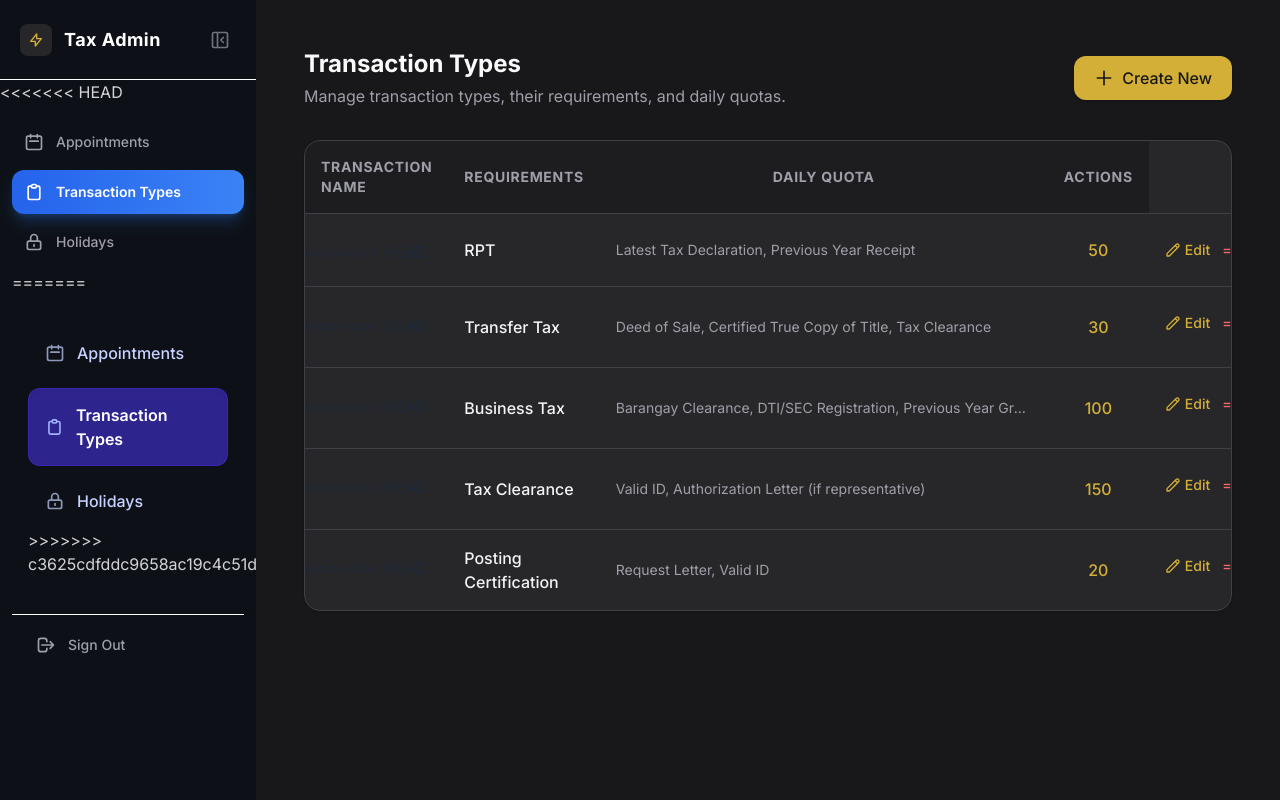
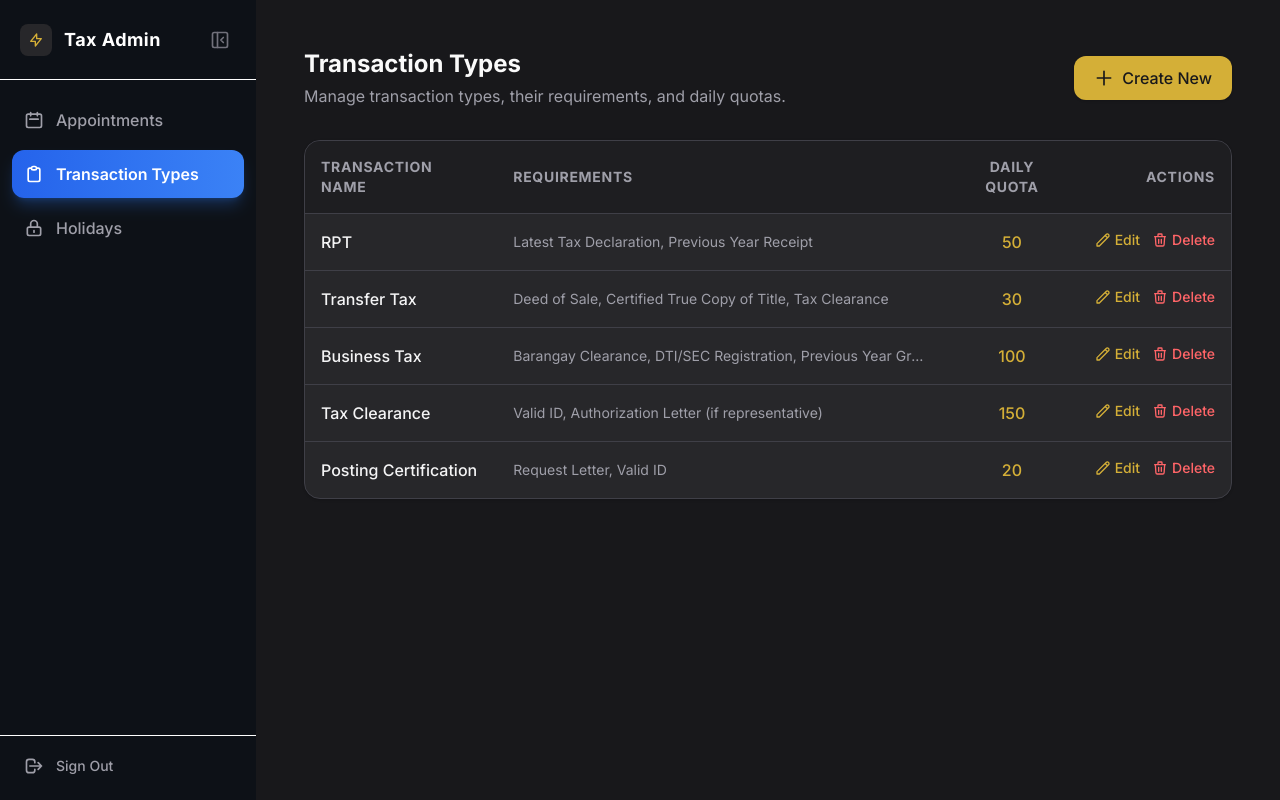
Before and after one commit to Kryoz0512/appointment-system, a PHP site: page /pages/admin/transaction_types.php in a window 1280 px wide. Run offline with PHP 8.4, Linux system fonts and the light colour scheme; a user stored in the database is signed in; data comes from the database, SQL or seed files in the repository.

Commit message:
Resolve merge conflicts in admin sidebar and transaction types

```diff
--- a/includes/admin_sidebar.php
+++ b/includes/admin_sidebar.php
@@ -36,7 +36,6 @@
             </svg>
         </button>
     </div>
-<<<<<<< HEAD
 
     <nav class="flex-1 px-3 py-4 space-y-1.5 overflow-y-auto overflow-x-hidden">
         <?php foreach ($nav_items as $item):
@@ -53,37 +52,12 @@
         </div>
     </div>
 
-    <!-- Icon -->
-    <svg class="relative z-10 w-5 h-5 shrink-0"
-         fill="none"
-         stroke="currentColor"
-         viewBox="0 0 24 24">
+    <svg class="w-5 h-5 shrink-0 relative z-10" fill="none" stroke="currentColor" viewBox="0 0 24 24">
         <?php echo $item['icon']; ?>
     </svg>
-
-    <!-- Label -->
-    <span class="relative z-10 text-sm whitespace-nowrap sidebar-label">
-        <?php echo $item['label']; ?>
-    </span>
-
+    <span class="relative z-10 whitespace-nowrap sidebar-label"><?php echo $item['label']; ?></span>
 </a>
         <?php endforeach; ?>
-=======
-    <nav class="flex-1 px-4 py-8 space-y-2">
-        <a href="dashboard.php" class="w-full flex items-center px-4 py-3.5 rounded-xl transition-all text-left border <?php echo $current_page == 'dashboard.php' ? 'bg-indigo-800/80 text-white font-semibold shadow-inner border-indigo-700/50' : 'text-indigo-200 hover:bg-indigo-800/50 hover:text-white font-medium border-transparent'; ?>">
-            <svg class="w-5 h-5 mr-3 <?php echo $current_page == 'dashboard.php' ? 'text-indigo-300' : 'opacity-70'; ?>" fill="none" stroke="currentColor" viewBox="0 0 24 24"><path stroke-linecap="round" stroke-linejoin="round" stroke-width="2" d="M8 7V3m8 4V3m-9 8h10M5 21h14a2 2 0 002-2V7a2 2 0 00-2-2H5a2 2 0 00-2 2v12a2 2 0 002 2z"></path></svg>
-            Appointments
-        </a>
-        <a href="transaction_types.php" class="w-full flex items-center px-4 py-3.5 rounded-xl transition-all text-left border <?php echo $current_page == 'transaction_types.php' ? 'bg-indigo-800/80 text-white font-semibold shadow-inner border-indigo-700/50' : 'text-indigo-200 hover:bg-indigo-800/50 hover:text-white font-medium border-transparent'; ?>">
-            <svg class="w-5 h-5 mr-3 <?php echo $current_page == 'transaction_types.php' ? 'text-indigo-300' : 'opacity-70'; ?>" fill="none" stroke="currentColor" viewBox="0 0 24 24"><path stroke-linecap="round" stroke-linejoin="round" stroke-width="2" d="M9 5H7a2 2 0 00-2 2v12a2 2 0 002 2h10a2 2 0 002-2V7a2 2 0 00-2-2h-2M9 5a2 2 0 002 2h2a2 2 0 002-2M9 5a2 2 0 012-2h2a2 2 0 012 2"></path></svg>
-            Transaction Types
-        </a>
-
-        <a href="holidays.php" class="w-full flex items-center px-4 py-3.5 rounded-xl transition-all text-left border <?php echo $current_page == 'holidays.php' ? 'bg-indigo-800/80 text-white font-semibold shadow-inner border-indigo-700/50' : 'text-indigo-200 hover:bg-indigo-800/50 hover:text-white font-medium border-transparent'; ?>">
-            <svg class="w-5 h-5 mr-3 <?php echo $current_page == 'holidays.php' ? 'text-indigo-300' : 'opacity-70'; ?>" fill="none" stroke="currentColor" viewBox="0 0 24 24"><path stroke-linecap="round" stroke-linejoin="round" stroke-width="2" d="M12 15v2m-6 4h12a2 2 0 002-2v-6a2 2 0 00-2-2H6a2 2 0 00-2 2v6a2 2 0 002 2zm10-10V7a4 4 0 00-8 0v4h8z"></path></svg>
-            Holidays
-        </a>
->>>>>>> c3625cdfddc9658ac19c4c51d8d978e903a44877
     </nav>
 
     <div class="px-3 pb-3 pt-2 space-y-1.5 border-t border-white shrink-0">
--- a/pages/admin/transaction_types.php
+++ b/pages/admin/transaction_types.php
@@ -107,7 +107,6 @@
                     const tr = document.createElement('tr');
                     tr.className = 'hover:bg-zinc-700/50 transition-colors';
                     tr.innerHTML = `
-<<<<<<< HEAD
                         <td class="p-4 font-medium text-zinc-100">${escapeHtml(t.TransactionName)}</td>
                         <td class="p-4 text-sm text-zinc-400 max-w-md truncate" title="${escapeHtml(t.Requirements || '')}">${escapeHtml(t.Requirements || '-')}</td>
                         <td class="p-4 text-center font-medium text-[#D4AF37]">${t.DailyQuota}</td>
@@ -117,17 +116,6 @@
                                 Edit
                             </button>
                             <button onclick="deleteTransaction(${t.TransactionID})" class="text-red-400 hover:text-red-300 font-medium text-sm transition-colors flex items-center">
-=======
-                        <td class="p-4 font-medium text-slate-800">${escapeHtml(t.TransactionName)}</td>
-                        <td class="p-4 text-sm text-slate-600 max-w-md truncate" title="${escapeHtml(t.Requirements || '')}">${escapeHtml(t.Requirements || '-')}</td>
-                        <td class="p-4 text-center font-medium text-indigo-600">${t.DailyQuota}</td>
-                        <td class="p-4 text-right flex items-center justify-end space-x-3">
-                            <button onclick="openModal(${t.TransactionID})" class="text-indigo-600 hover:text-indigo-800 font-medium text-sm transition-colors flex items-center">
-                                <svg class="w-4 h-4 mr-1" fill="none" stroke="currentColor" viewBox="0 0 24 24"><path stroke-linecap="round" stroke-linejoin="round" stroke-width="2" d="M15.232 5.232l3.536 3.536m-2.036-5.036a2.5 2.5 0 113.536 3.536L6.5 21.036H3v-3.572L16.732 3.732z"></path></svg>
-                                Edit
-                            </button>
-                            <button onclick="deleteTransaction(${t.TransactionID})" class="text-red-500 hover:text-red-700 font-medium text-sm transition-colors flex items-center">
->>>>>>> c3625cdfddc9658ac19c4c51d8d978e903a44877
                                 <svg class="w-4 h-4 mr-1" fill="none" stroke="currentColor" viewBox="0 0 24 24"><path stroke-linecap="round" stroke-linejoin="round" stroke-width="2" d="M19 7l-.867 12.142A2 2 0 0116.138 21H7.862a2 2 0 01-1.995-1.858L5 7m5 4v6m4-6v6m1-10V4a1 1 0 00-1-1h-4a1 1 0 00-1 1v3M4 7h16"></path></svg>
                                 Delete
                             </button>
```
